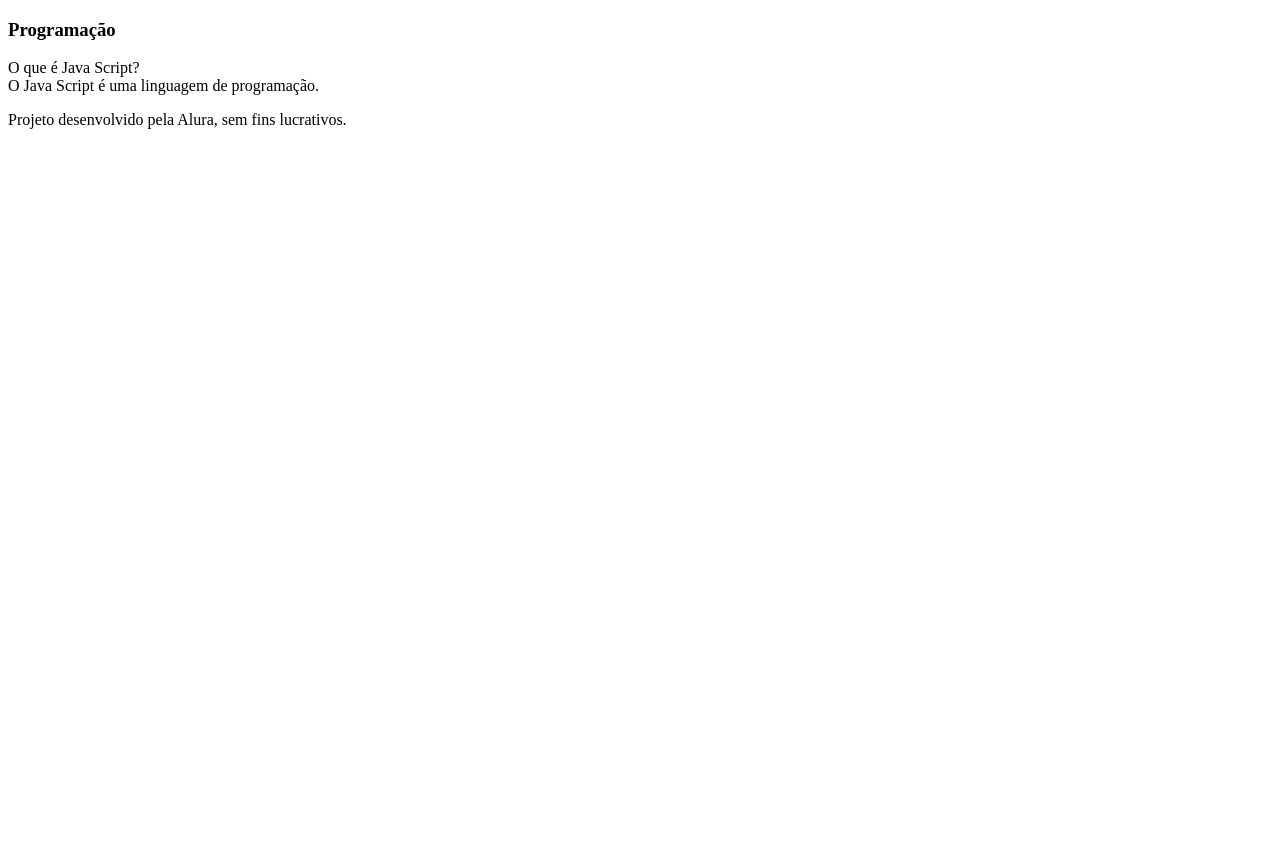
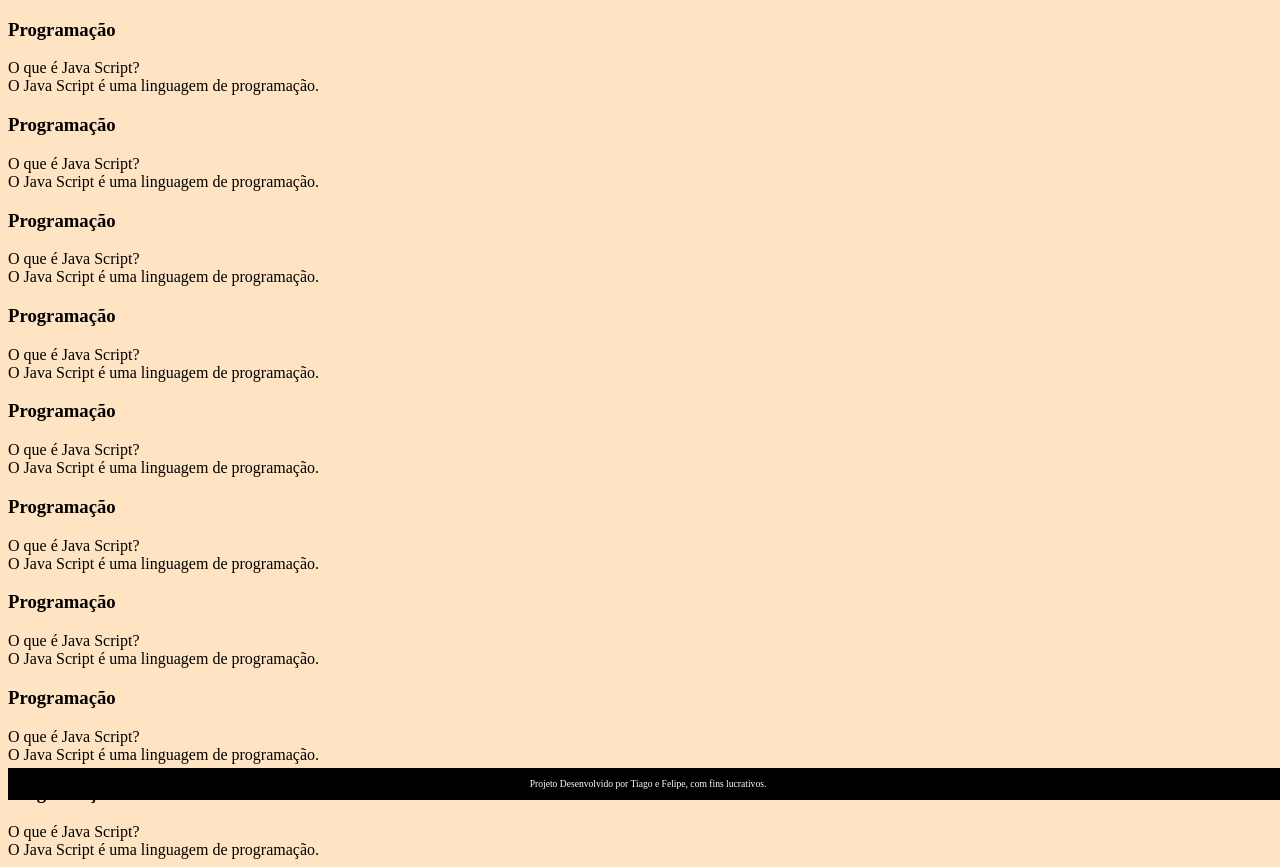
Before and after one commit to felpiaes/projeto-koenigsegg, a plain HTML site: page index.html in a window 1280 px wide. Before the commit the page ends 800 px from the top, so only its background shows below. Drawn offline with Linux system fonts and the light colour scheme.

Commit message:
Add files via upload

```diff
--- a/index.html
+++ b/index.html
@@ -3,6 +3,7 @@
 <head>
     <meta charset="UTF-8">
     <meta name="viewport" content="width=device-width, initial-scale=1.0">
+    <link rel="stylesheet" href="style.css">
     <title>Flashcard</title>
 </head>
 <body>
@@ -18,11 +19,98 @@
                     O Java Script é uma linguagem de programação.
                     </div>
             </article>
+            <article class="cartao">
+                <div class="cartao__conteudo">
+                    <h3> Programação </h3>
+                <div class="cartao__conteudo__pergunta">
+                    O que é Java Script?
+                </div>
+                <div class="cartao__conteudo__resposta">
+                    O Java Script é uma linguagem de programação.
+                    </div>
+            </article>
+            <article class="cartao">
+                <div class="cartao__conteudo">
+                    <h3> Programação </h3>
+                <div class="cartao__conteudo__pergunta">
+                    O que é Java Script?
+                </div>
+                <div class="cartao__conteudo__resposta">
+                    O Java Script é uma linguagem de programação.
+                    </div>
+            </article>
+            <article class="cartao">
+                <div class="cartao__conteudo">
+                    <h3> Programação </h3>
+                <div class="cartao__conteudo__pergunta">
+                    O que é Java Script?
+                </div>
+                <div class="cartao__conteudo__resposta">
+                    O Java Script é uma linguagem de programação.
+                    </div>
+            </article>
+            <article class="cartao">
+                <div class="cartao__conteudo">
+                    <h3> Programação </h3>
+                <div class="cartao__conteudo__pergunta">
+                    O que é Java Script?
+                </div>
+                <div class="cartao__conteudo__resposta">
+                    O Java Script é uma linguagem de programação.
+                    </div>
+            </article>
+            <article class="cartao">
+                <div class="cartao__conteudo">
+                    <h3> Programação </h3>
+                <div class="cartao__conteudo__pergunta">
+                    O que é Java Script?
+                </div>
+                <div class="cartao__conteudo__resposta">
+                    O Java Script é uma linguagem de programação.
+                    </div>
+            </article>
+            <article class="cartao">
+                <div class="cartao__conteudo">
+                    <h3> Programação </h3>
+                <div class="cartao__conteudo__pergunta">
+                    O que é Java Script?
+                </div>
+                <div class="cartao__conteudo__resposta">
+                    O Java Script é uma linguagem de programação.
+                    </div>
+            </article>
+            <article class="cartao">
+                <div class="cartao__conteudo">
+                    <h3> Programação </h3>
+                <div class="cartao__conteudo__pergunta">
+                    O que é Java Script?
+                </div>
+                <div class="cartao__conteudo__resposta">
+                    O Java Script é uma linguagem de programação.
+                    </div>
+            </article>
+            <article class="cartao">
+                <div class="cartao__conteudo">
+                    <h3> Programação </h3>
+                <div class="cartao__conteudo__pergunta">
+                    O que é Java Script?
+                </div>
+                <div class="cartao__conteudo__resposta">
+                    O Java Script é uma linguagem de programação.
+                    </div>
+            </article>
+            <article class="cartao">
+                <div class="cartao__conteudo">
 
+                <div class="cartao__conteudo__pergunta">
+
+                </div>
+                <div class="cartao__conteudo__resposta">
+                    </div>
+            </article>
     <footer>
-        <p>Projeto desenvolvido pela Alura, sem fins lucrativos.</p>
+        <p>Projeto Desenvolvido por Tiago e Felipe, com fins lucrativos.</p>
     </footer>
 
-
-</body>
-</html>
+    </body>
+             </html>
--- a/style.css
+++ b/style.css
@@ -1,3 +1,17 @@
 body {
     background-color: bisque;
+    font-family: Bai Jamjuree;
 }
+footer {
+    background-color: black;
+    color: white;
+    bottom:0;
+    position:fixed;
+    width:100%;
+    height:2rem;
+}
+footer p{
+    text-align: center;
+    font-size: 0.6rem;
+    margin-top: 0,5rem;
+}
```
